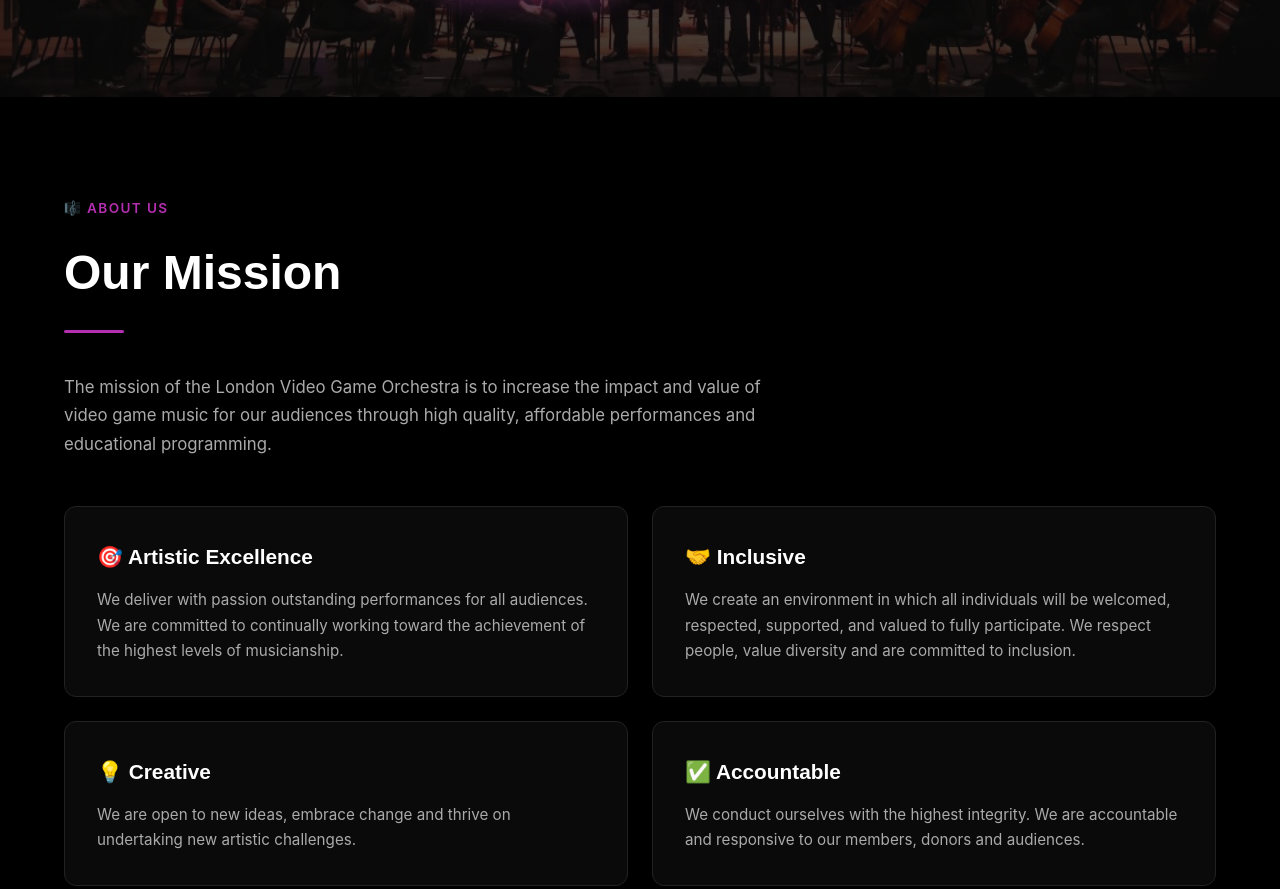
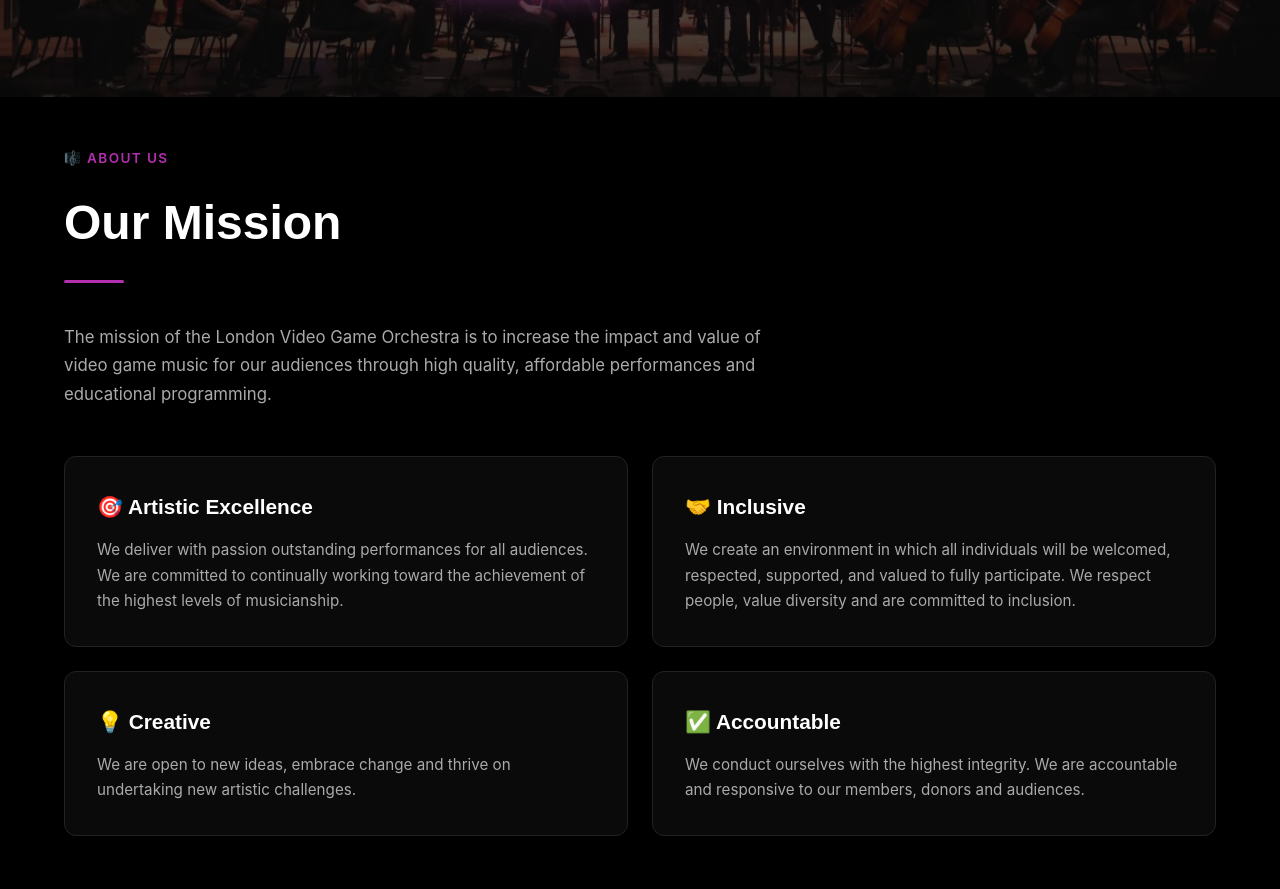
Before and after one commit to alectronic0/lvgo, a plain HTML site: page index.html in a window 1280 px wide. Shown: the part 703-1592 px from the top of the page. Drawn offline with Linux system fonts and the light colour scheme.

Commit message:
Reduce section padding by half to 50px

```diff
--- a/css/style.css
+++ b/css/style.css
@@ -216,7 +216,7 @@
 }
 
 /* ---------- Sections ---------- */
-section { padding: 100px 0; }
+section { padding: 50px 0; }
 
 .eyebrow {
   font-size: 0.85rem; font-weight: 600; color: var(--accent);
```
